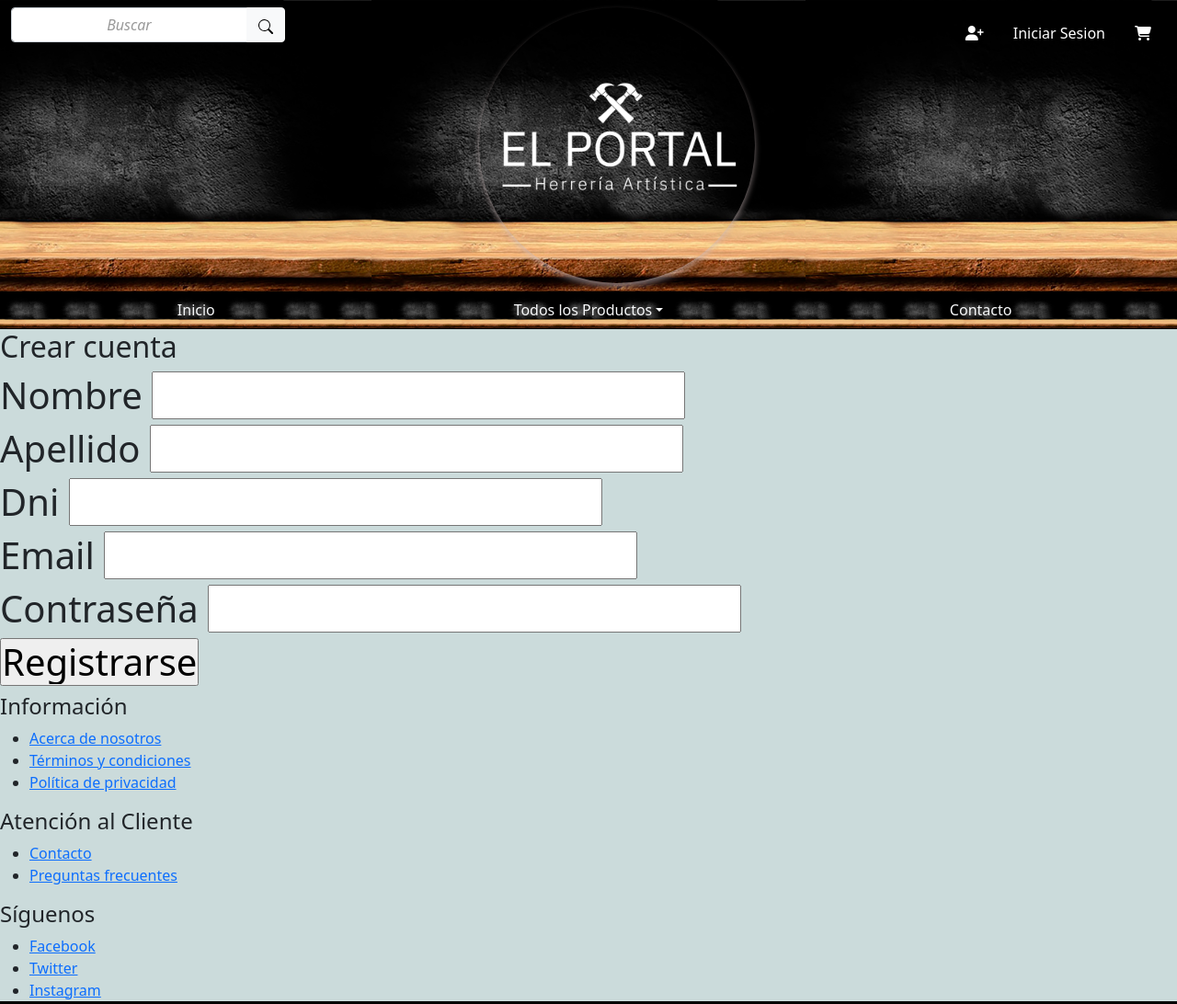
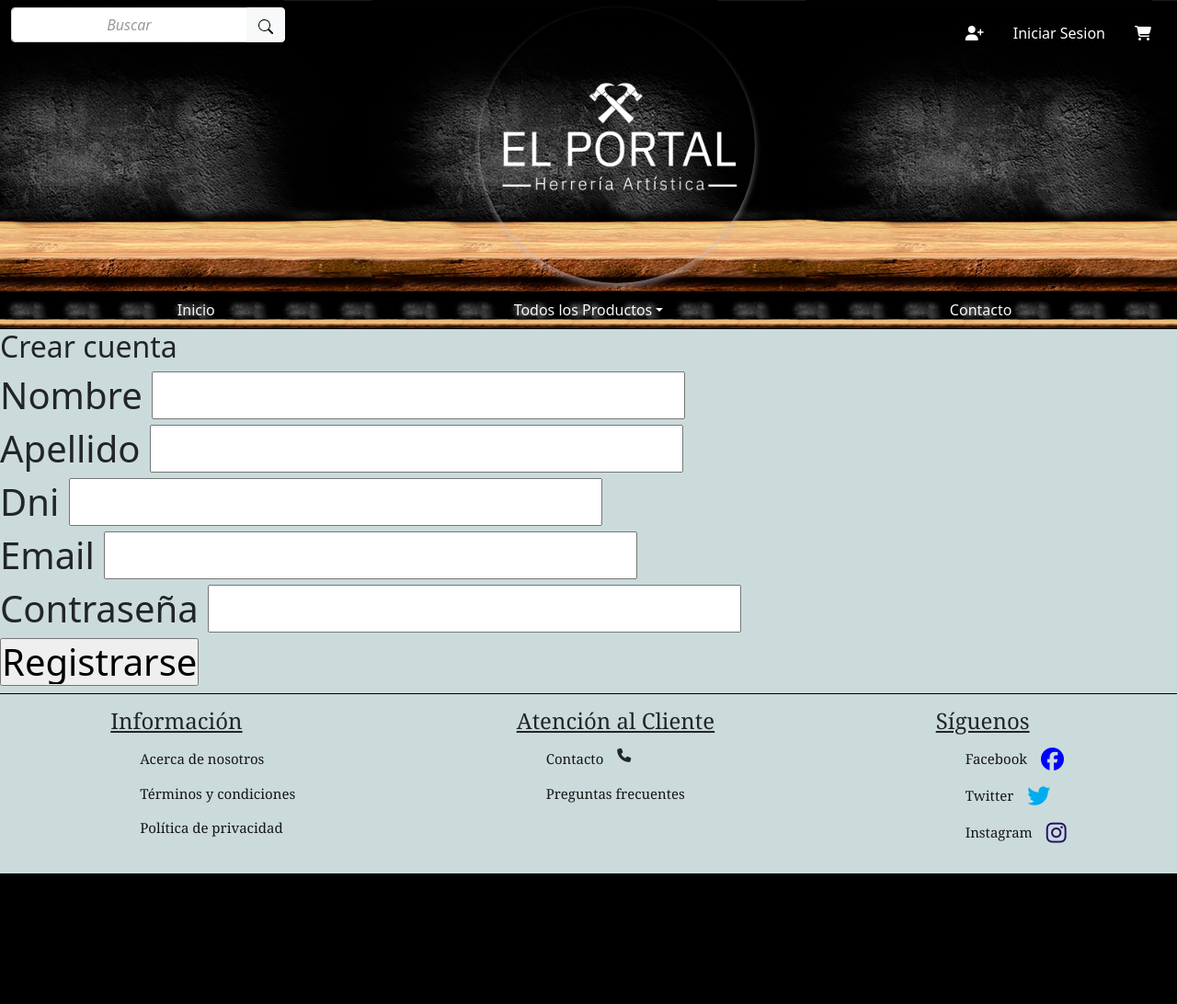
Before and after one commit to SebaGarea/PreEntrega2-Garea, a website: page pages/register.html in a window 1280 px wide. Shown: the whole page at 92% size. After the commit the page ends 950 px from the top, so only its background shows below. Drawn offline with nearby package versions, Linux system fonts and the light colour scheme.

Commit message:
se le da estilo al form del register/footer

```diff
--- a/pages/register.html
+++ b/pages/register.html
@@ -120,9 +120,9 @@
     </main>
 
     <footer>
-        <div>
-            <div>
-                <div>
+        <div class="footer1">
+
+            <div class="footer2">
                 <h4>Información</h4>
                 <ul>
                     <li><a href="#">Acerca de nosotros</a></li>
@@ -130,21 +130,24 @@
                     <li><a href="#">Política de privacidad</a></li>
                 </ul>
             </div>
-                <div>
+
+            <div class="footer2">
                 <h4>Atención al Cliente</h4>
                 <ul>
-                        <li><a href="./pages/contacto.html">Contacto</a></li>
+                    <li><a href="./contacto.html">Contacto</a><i class="fas fa-phone"></i></li>
                     <li><a href="#">Preguntas frecuentes</a></li>
                 </ul>
             </div>
-                <div>
+
+            <div class="footer2">
                 <h4>Síguenos</h4>
                 <ul>
-                        <li><a href="#">Facebook</a></li>
-                        <li><a href="#">Twitter</a></li>
-                        <li><a href="#">Instagram</a></li>
+                    <li><a href="#">Facebook</a><i class="fab fa-facebook"></i></li>
+                    <li><a href="#">Twitter</a><i class="fab fa-twitter"></i></li>
+                    <li><a href="https://www.instagram.com/el.portal.herreria">Instagram</a><i class="fab fa-instagram" style="color: #250f67;"></i></li>
                 </ul>
             </div>
+
         </div>
     </footer>
 
```
Lines whose indentation alone changed are shown as unchanged.
